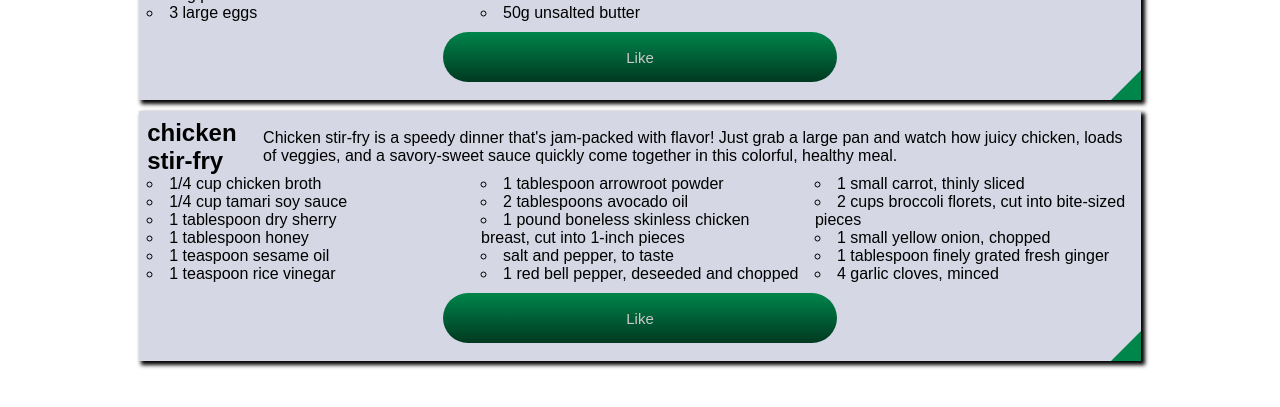
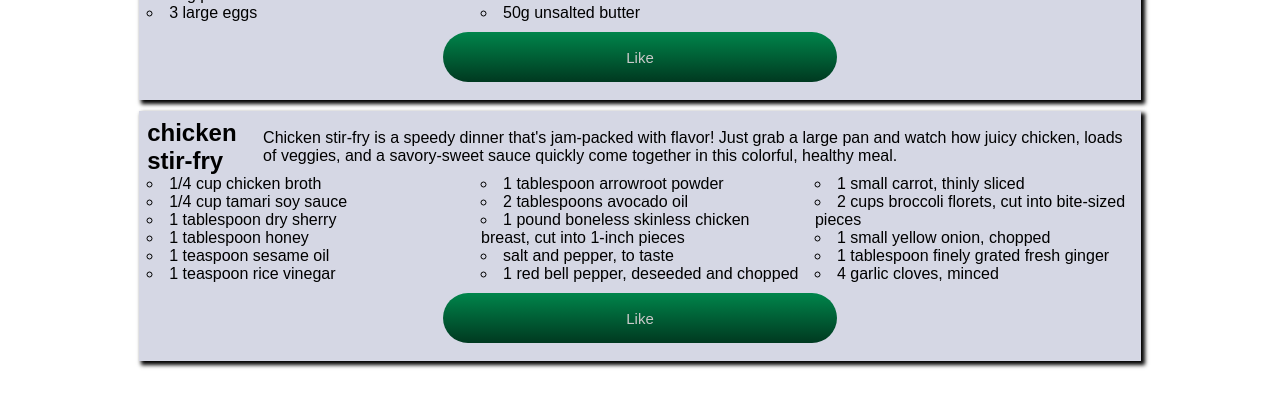
Before and after one commit to fsaiz97/recipe-react-app, a React (Vite) app: page / in a window 1280 px wide. Shown: the part 257-664 px from the top of the page. Built offline with nearby package versions, Linux system fonts and the light colour scheme.

Commit message:
Add CSS class 'hidden' Liked triangles have 'hidden' class by until recipe is liked

```diff
--- a/src/App.css
+++ b/src/App.css
@@ -91,3 +91,7 @@ header {
     border-color: transparent #00854b transparent transparent;
     transform:rotate(90deg);
 }
+
+.hidden {
+    display: none
+}
--- a/src/components/Recipe/index.jsx
+++ b/src/components/Recipe/index.jsx
@@ -23,7 +23,7 @@ function Recipe({recipeData, recipes, setRecipes}) {
                 {recipeData.ingredients.map((entry, idx) => <li className='recipe-ingredient'>{entry}</li>)}
             </ul>
             <button className='like-btn' onClick={handleLike}>Like</button>
-            <div className='triangle'/>
+            <div className={`triangle ${! recipeData.liked && "hidden"}`}/>
         </div>
     )
 }
```
